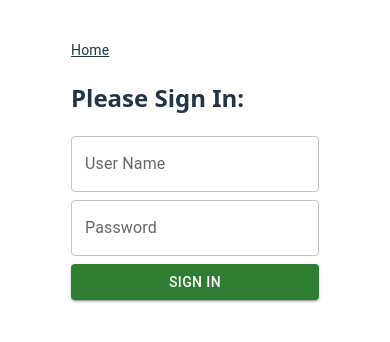
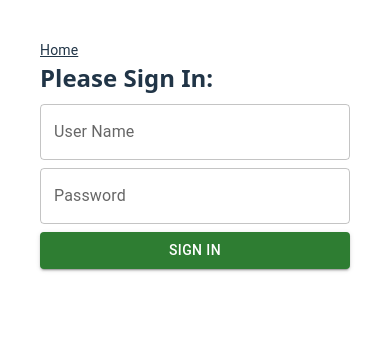
Before and after one commit to naorb12/music-albums, a React (Vite) app in the folder music-albums-frontend/: page /sign-in in a window 390 px wide. Shown: the top 342 px of the page. Built offline with nearby package versions, Linux system fonts and the light colour scheme.

Commit message:
feat: Refactor layout and styling for improved responsiveness and user experience

```diff
--- a/music-albums-frontend/src/App.css
+++ b/music-albums-frontend/src/App.css
@@ -1,7 +1,12 @@
 #root {
+  width: 100%;
+  margin: 0 auto;
+  padding: 2rem;
+}
+
+#home-page {
   max-width: 1280px;
   margin: 0 auto;
-  padding: 2rem;
 }
 
 .page-title {
@@ -29,17 +34,21 @@
 }
 
 .album-grid {
-  display: flex;
-  justify-content: start;
-  flex-direction: row;
-  flex-wrap: wrap;
-  margin: 0 auto;
-  padding: 8px;
+  display: grid;
+  grid-template-columns: repeat(auto-fit, minmax(166px, 1fr));
+  gap: clamp(5px, 1.1vw, 8px);
+  justify-items: center;
+  width: 100%;
+}
+
+.album-card {
+  margin: 0;
 }
 
 #album-page {
   width: 800px;
   max-width: 100%;
+  margin: 24px auto;
 }
 
 @keyframes logo-spin {
--- a/music-albums-frontend/src/Components/AlbumCard.jsx
+++ b/music-albums-frontend/src/Components/AlbumCard.jsx
@@ -18,6 +18,7 @@ export default function AlbumCard({
   return (
     <>
       <Card
+        className="album-card"
         component={Link}
         to={`/albums/id/${album._id}`}
         sx={{
@@ -25,8 +26,6 @@ export default function AlbumCard({
           color: "inherit",
           display: "flex",
           flexDirection: "column",
-          padding: "0px",
-          margin: "6px",
           alignItems: "center",
           backgroundColor: "#faeed7ff",
         }}
--- a/music-albums-frontend/src/Components/AlbumGrid.jsx
+++ b/music-albums-frontend/src/Components/AlbumGrid.jsx
@@ -10,7 +10,6 @@ export default function AlbumGrid({
 }) {
   return (
     <Box sx={{ margin: 5 }}>
-      <Grid container spacing={2} sx={{ maxWidth: "1200" }}>
       <div className="album-grid">
         {albums.map((album) => (
           <Grid key={album._id}>
@@ -25,7 +24,6 @@ export default function AlbumGrid({
           </Grid>
         ))}
       </div>
-      </Grid>
     </Box>
   );
 }
--- /dev/null
+++ b/music-albums-frontend/src/Components/SignIn.css
@@ -0,0 +1,4 @@
+#sign-in-stack {
+  max-width: 350px;
+  margin: 0 auto;
+}
--- a/music-albums-frontend/src/Components/SignIn.jsx
+++ b/music-albums-frontend/src/Components/SignIn.jsx
@@ -3,6 +3,7 @@ import TextField from "@mui/material/TextField";
 import Button from "@mui/material/Button";
 import { useState } from "react";
 import { useNavigate } from "react-router";
+import "./SignIn.css";
 
 export default function SigIn({ setUser }) {
   const navigate = useNavigate();
@@ -31,7 +32,8 @@ export default function SigIn({ setUser }) {
     }
   }
   return (
-    <Stack spacing={1}>
+    <Stack id="sign-in-stack" spacing={1}>
+      <h2>Please Sign In:</h2>
       <TextField
         value={userName}
         id="outlined-basic"
--- a/music-albums-frontend/src/Pages/AlbumPage.jsx
+++ b/music-albums-frontend/src/Pages/AlbumPage.jsx
@@ -32,6 +32,7 @@ export default function AlbumPage({ isAdmin }) {
     <>
       {album && (
         <div id="album-page">
+          <div>
             <AlbumHeader album={album} />
             <ReviewSummary album={album} reviews={reviews} />
             <ReviewsList
@@ -40,6 +41,7 @@ export default function AlbumPage({ isAdmin }) {
               onReviewAdded={fetchAlbumData}
             />
           </div>
+        </div>
       )}
     </>
   );
--- a/music-albums-frontend/src/Pages/HomePage.jsx
+++ b/music-albums-frontend/src/Pages/HomePage.jsx
@@ -126,7 +126,7 @@ export default function HomePage({ isAdmin }) {
   }, []);
 
   return (
-    <div>
+    <div id="home-page">
       <h1 className="page-title">albums on repeat.</h1>
       <InsertAlbum onClick={addAlbum} setErrorLabel={setErrorLabel} />
       {errorLabel && <label color="red">{errorLabel}</label>}
--- a/music-albums-frontend/src/Pages/SignInPage.jsx
+++ b/music-albums-frontend/src/Pages/SignInPage.jsx
@@ -3,7 +3,6 @@ import SigIn from "../Components/SignIn";
 export default function SignInPage({ setUser }) {
   return (
     <>
-      <h2>Please Sign In:</h2>
       <SigIn setUser={setUser} />
     </>
   );
```
Lines whose indentation alone changed are shown as unchanged.
